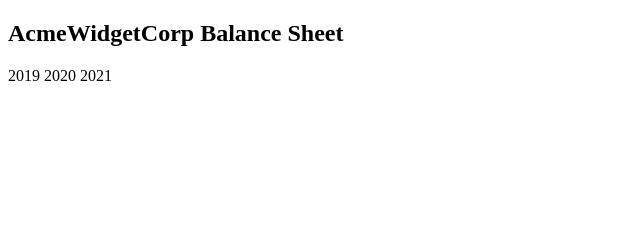
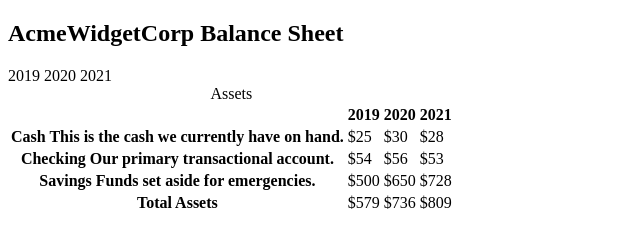
Before and after one commit to Abaljerind/balance-sheet, a plain HTML site: page index.html in a window 1280 px wide. Shown: the whole page, without its empty margins (0-640 px from the left). Drawn offline with Linux system fonts and the light colour scheme.

Commit message:
create 3 table, done add tbody etc in 1st table

```diff
--- a/index.html
+++ b/index.html
@@ -20,6 +20,69 @@
           <span class="year">2020</span>
           <span class="year">2021</span>
         </div>
+        <div class="table-wrap">
+          <table>
+            <caption>
+              Assets
+            </caption>
+
+            <thead>
+              <tr>
+                <td></td>
+                <th><span class="sr-only year">2019</span></th>
+                <th><span class="sr-only year">2020</span></th>
+                <th class="current"><span class="sr-only year">2021</span></th>
+              </tr>
+            </thead>
+
+            <tbody>
+              <tr class="data">
+                <th>
+                  Cash
+                  <span class="description"
+                    >This is the cash we currently have on hand.</span
+                  >
+                </th>
+                <td>$25</td>
+                <td>$30</td>
+                <td class="current">$28</td>
+              </tr>
+
+              <tr class="data">
+                <th>
+                  Checking
+                  <span class="description"
+                    >Our primary transactional account.</span
+                  >
+                </th>
+                <td>$54</td>
+                <td>$56</td>
+                <td class="current">$53</td>
+              </tr>
+
+              <tr class="data">
+                <th>
+                  Savings
+                  <span class="description"
+                    >Funds set aside for emergencies.</span
+                  >
+                </th>
+                <td>$500</td>
+                <td>$650</td>
+                <td class="current">$728</td>
+              </tr>
+
+              <tr class="total">
+                <th>Total <span class="sr-only">Assets</span></th>
+                <td>$579</td>
+                <td>$736</td>
+                <td class="current">$809</td>
+              </tr>
+            </tbody>
+          </table>
+          <table></table>
+          <table></table>
+        </div>
       </section>
     </main>
   </body>
```
